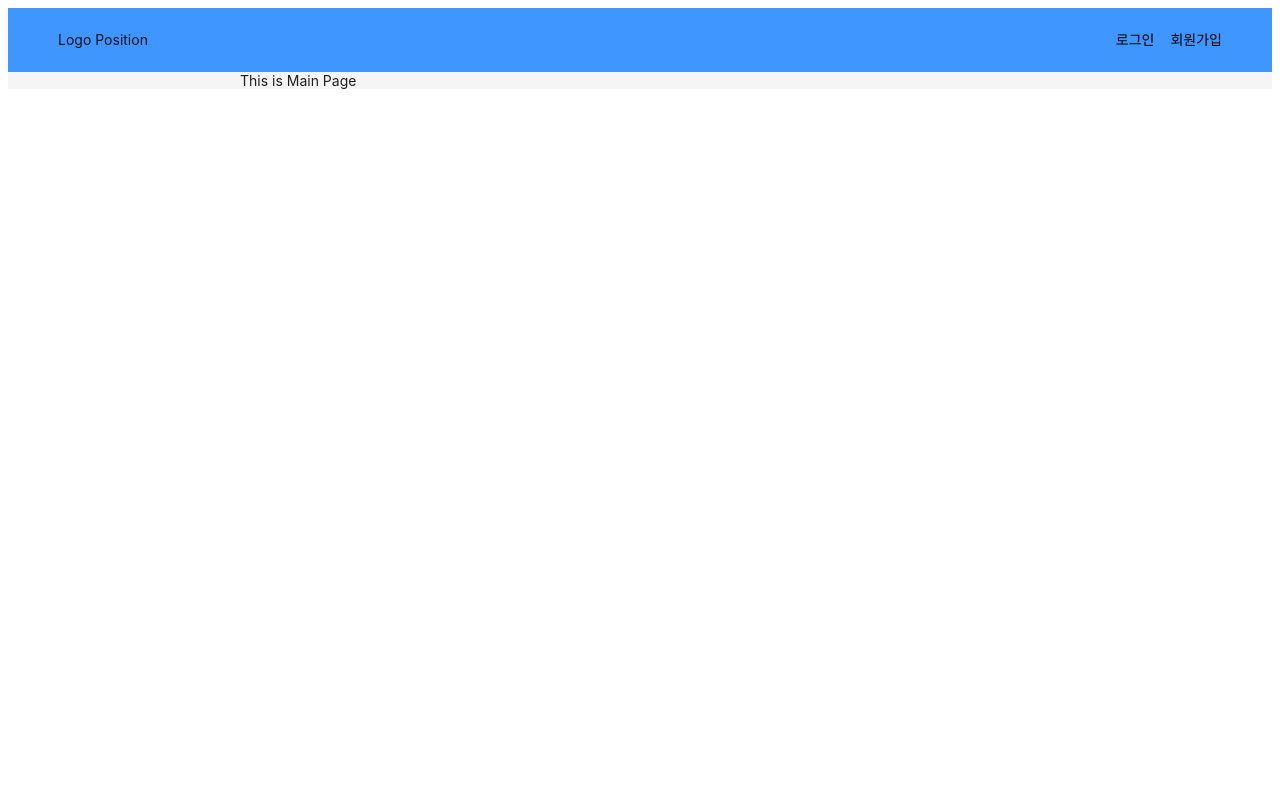
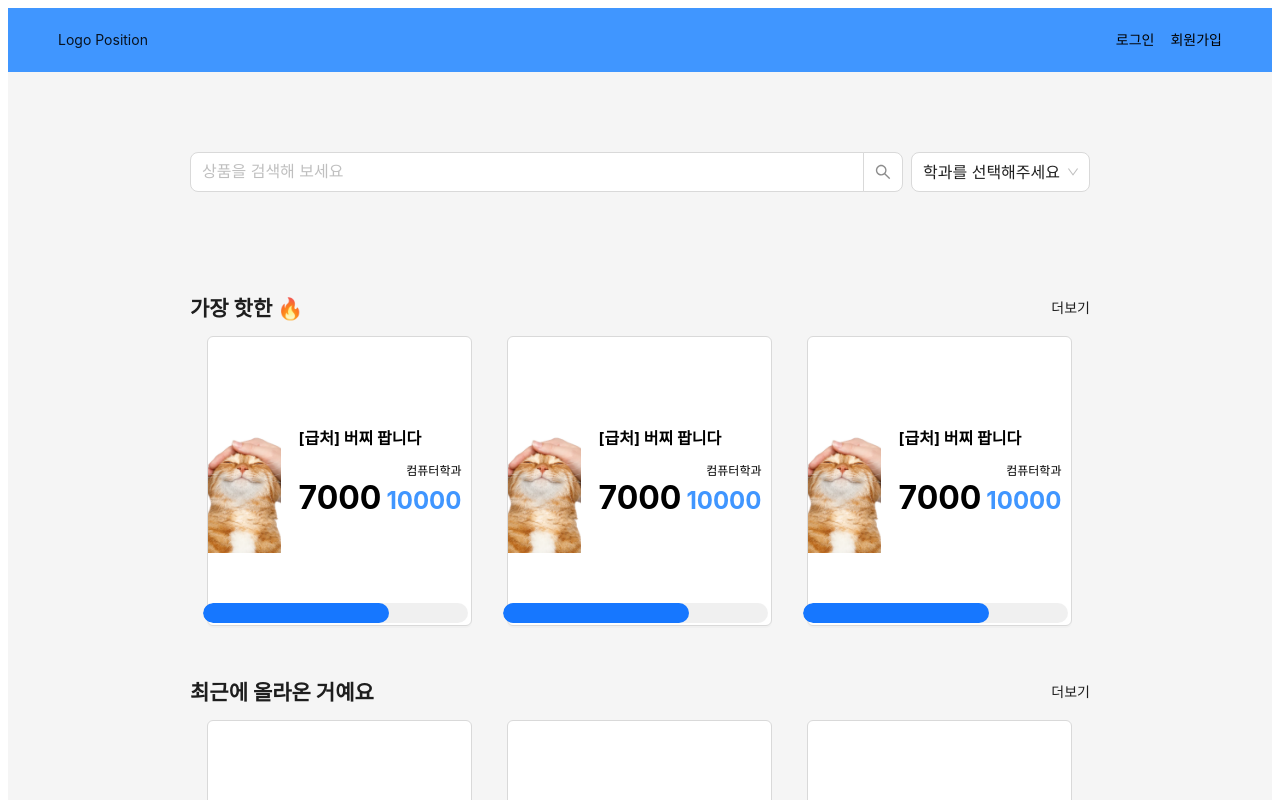
Before and after one commit to KWEBofficial/kubid-client, a React (Vite) app: page / in a window 1280 px wide. Shown: the top 800 px of the page. Built offline with nearby package versions, Linux system fonts and the light colour scheme.

Commit message:
feat: MainPage Draft

```diff
--- /dev/null
+++ b/src/components/main_page/ItemList.tsx
@@ -0,0 +1,22 @@
+import { Col, Row } from "antd";
+import ItemButton from "./ItemList/ItemButton";
+
+const ItemList = () => {
+  return (
+    <p style={{ textAlign: "center", marginBottom: "50px" }}>
+      <Row>
+        <Col span={8}>
+          <ItemButton />
+        </Col>
+        <Col span={8}>
+          <ItemButton />
+        </Col>
+        <Col span={8}>
+          <ItemButton />
+        </Col>
+      </Row>
+    </p>
+  );
+};
+
+export default ItemList;
--- /dev/null
+++ b/src/components/main_page/ItemList/ItemButton.tsx
@@ -0,0 +1,28 @@
+import { Button, Progress } from "antd";
+import { colors } from "../../../styles/colors";
+
+const ItemButton = () => {
+  return (
+    <Button style={{ width: "265px", height: "290px", padding: 0, position: "relative" }}>
+      <div style={{ height: "50%", margin: 0 }}>
+        {/* Image Section */}
+        <img src="../../../public/cat.png" alt="Image" style={{ width: "100%", height: "100%", objectFit: "cover" }} />
+      </div>
+      <div style={{ height: "50%", textAlign: "left", paddingLeft: 10, paddingRight: 10 }}>
+        {/* Text Section */}
+        <h3 style={{ color: colors.black, fontWeight: 700, fontSize: "16px", marginBottom: 0 }}>[급처] 버찌 팝니다</h3>
+        <p style={{ color: colors.black, textAlign: "right", fontSize: "12px", marginBottom: 0 }}>컴퓨터학과</p>
+        <p style={{ margin: 0 }}>
+          <span style={{ color: colors.black, fontWeight: 700, fontSize: "32px", marginRight: "5px" }}>7000</span>
+          <span style={{ color: colors.primary, fontWeight: 700, fontSize: "24px" }}>10000</span>
+        </p>
+      </div>
+      <div style={{ height: "5%", margin: 0, position: "absolute", bottom: 8, left: -5 }}>
+        {/* Progress Bar Section */}
+        <Progress percent={70} size={[265, 20]} status="normal" showInfo={false} />
+      </div>
+    </Button>
+  );
+};
+
+export default ItemButton;
--- /dev/null
+++ b/src/components/main_page/SearchSection.tsx
@@ -0,0 +1,13 @@
+import SearchInput from "./SearchSection/SearchInput";
+import DepartmentDropdown from "./SearchSection/DepartmentDropdown";
+
+const SearchSection = () => {
+  return (
+    <div style={{ display: "flex", width: "100%", marginTop: "80px", marginBottom: "100px" }}>
+      <SearchInput />
+      <DepartmentDropdown />
+    </div>
+  );
+};
+
+export default SearchSection;
--- /dev/null
+++ b/src/components/main_page/SearchSection/DepartmentDropdown.tsx
@@ -0,0 +1,83 @@
+import React from "react";
+import { Select } from "antd";
+
+const handleChange = (value: string) => {
+  console.log(`selected ${value}`);
+};
+
+const DepartmentDropdown: React.FC = () => (
+  <Select
+    defaultValue="학과를 선택해주세요"
+    style={{ width: "auto" }}
+    onChange={handleChange}
+    size="large"
+    options={[
+      { value: "", label: "학과를 선택해주세요", disabled: true },
+      { value: "경영학과", label: "경영학과" },
+      { value: "국어국문학과", label: "국어국문학과" },
+      { value: "철학과", label: "철학과" },
+      { value: "한국사학과", label: "한국사학과" },
+      { value: "사학과", label: "사학과" },
+      { value: "사회학과", label: "사회학과" },
+      { value: "한문학과", label: "한문학과" },
+      { value: "영어영문학과", label: "영어영문학과" },
+      { value: "독어독문학과", label: "독어독문학과" },
+      { value: "불어불문학과", label: "불어불문학과" },
+      { value: "중어중문학과", label: "중어중문학과" },
+      { value: "노어노문학과", label: "노어노문학과" },
+      { value: "일어일문학과", label: "일어일문학과" },
+      { value: "서어서문학과", label: "서어서문학과" },
+      { value: "언어학과", label: "언어학과" },
+      { value: "생명과학부", label: "생명과학부" },
+      { value: "생명공학부", label: "생명공학부" },
+      { value: "식품공학과", label: "식품공학과" },
+      { value: "환경생태공학부", label: "환경생태공학부" },
+      { value: "식품자원경제학과", label: "식품자원경제학과" },
+      { value: "정치외교학과", label: "정치외교학과" },
+      { value: "경제학과", label: "경제학과" },
+      { value: "통계학과", label: "통계학과" },
+      { value: "행정학과", label: "행정학과" },
+      { value: "수학과", label: "수학과" },
+      { value: "물리학과", label: "물리학과" },
+      { value: "화학과", label: "화학과" },
+      { value: "지구환경과학과", label: "지구환경과학과" },
+      { value: "화공생명공학과", label: "화공생명공학과" },
+      { value: "신소재공학부", label: "신소재공학부" },
+      { value: "건축사회환경공학부", label: "건축사회환경공학부" },
+      { value: "건축학과", label: "건축학과" },
+      { value: "기계공학부", label: "기계공학부" },
+      { value: "산업경영공학부", label: "산업경영공학부" },
+      { value: "전기전자공학부", label: "전기전자공학부" },
+      { value: "융합에너지공학과", label: "융합에너지공학과" },
+      { value: "반도체공학과", label: "반도체공학과" },
+      { value: "차세대통신학과", label: "차세대통신학과" },
+      { value: "의학과", label: "의학과" },
+      { value: "교육학과", label: "교육학과" },
+      { value: "국어교육과", label: "국어교육과" },
+      { value: "영어교육과", label: "영어교육과" },
+      { value: "지리교육과", label: "지리교육과" },
+      { value: "역사교육과", label: "역사교육과" },
+      { value: "가정교육과", label: "가정교육과" },
+      { value: "수학교육과", label: "수학교육과" },
+      { value: "체육교육과", label: "체육교육과" },
+      { value: "간호학과", label: "간호학과" },
+      { value: "컴퓨터학과", label: "컴퓨터학과" },
+      { value: "데이터과학과", label: "데이터과학과" },
+      { value: "디자인조형학부", label: "디자인조형학부" },
+      { value: "국제학부", label: "국제학부" },
+      { value: "글로벌한국융합학부", label: "글로벌한국융합학부" },
+      { value: "미디어학부", label: "미디어학부" },
+      { value: "바이오의공학부", label: "바이오의공학부" },
+      { value: "바이오시스템의과학부", label: "바이오시스템의과학부" },
+      { value: "보건환경융합과학부", label: "보건환경융합과학부" },
+      { value: "보건정책관리학부", label: "보건정책관리학부" },
+      { value: "자유전공학부", label: "자유전공학부" },
+      { value: "스마트보안학부", label: "스마트보안학부" },
+      { value: "사이버국방학과", label: "사이버국방학과" },
+      { value: "심리학부", label: "심리학부" },
+      { value: "스마트모빌리티학부", label: "스마트모빌리티학부" },
+    ]}
+  />
+);
+
+export default DepartmentDropdown;
--- /dev/null
+++ b/src/components/main_page/SearchSection/SearchInput.tsx
@@ -0,0 +1,9 @@
+import { Input } from "antd";
+
+const { Search } = Input;
+
+const SearchInput = () => {
+  return <Search size="large" placeholder="상품을 검색해 보세요" style={{ flex: 2, marginRight: "8px" }} />;
+};
+
+export default SearchInput;
--- a/src/pages/MainPage.tsx
+++ b/src/pages/MainPage.tsx
@@ -1,7 +1,28 @@
 import HigherLayoutComponent from "../components/common/CustomLayout";
+import ItemList from "../components/main_page/ItemList";
+import SearchSection from "../components/main_page/SearchSection";
 
 const Main = () => {
-  return <div>This is Main Page</div>;
+  return (
+    <div style={{ width: "900px", margin: "auto" }}>
+      <SearchSection />
+      <div style={{ display: "flex", justifyContent: "space-between", alignItems: "center" }}>
+        <h2 style={{ margin: 0 }}>가장 핫한 🔥</h2>
+        <p style={{ margin: 0 }}>더보기</p>
+      </div>
+      <ItemList />
+      <div style={{ display: "flex", justifyContent: "space-between", alignItems: "center" }}>
+        <h2 style={{ margin: 0 }}>최근에 올라온 거예요</h2>
+        <p style={{ margin: 0 }}>더보기</p>
+      </div>
+      <ItemList />
+      <div style={{ display: "flex", justifyContent: "space-between", alignItems: "center" }}>
+        <h2 style={{ margin: 0 }}>컴퓨터학과에서 많이 보고 있어요</h2>
+        <p style={{ margin: 0 }}>더보기</p>
+      </div>
+      <ItemList />
+    </div>
+  );
 };
 
 const MainPage = HigherLayoutComponent(Main);
```
Also changed, not shown: public/cat.png (added).
